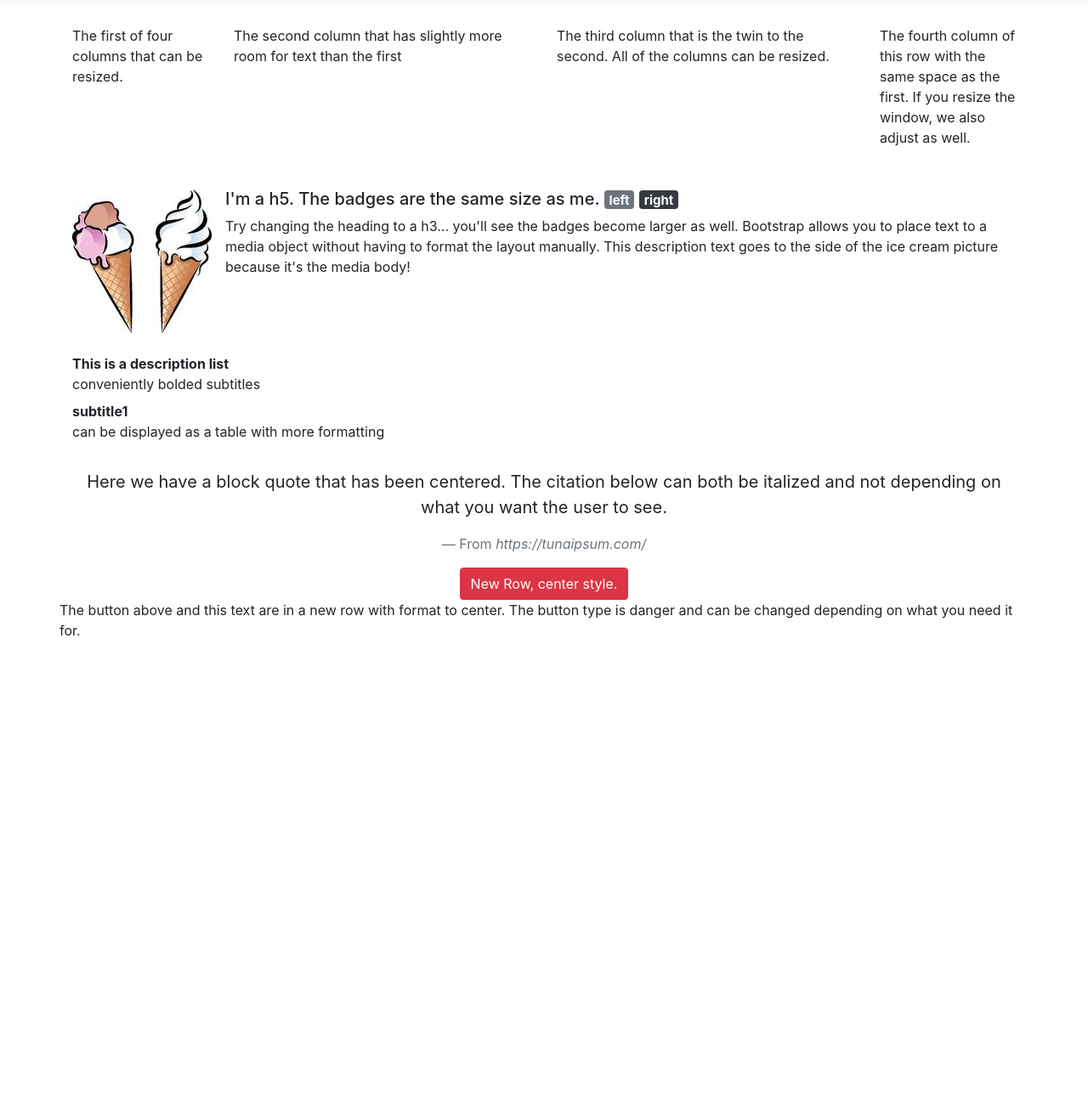
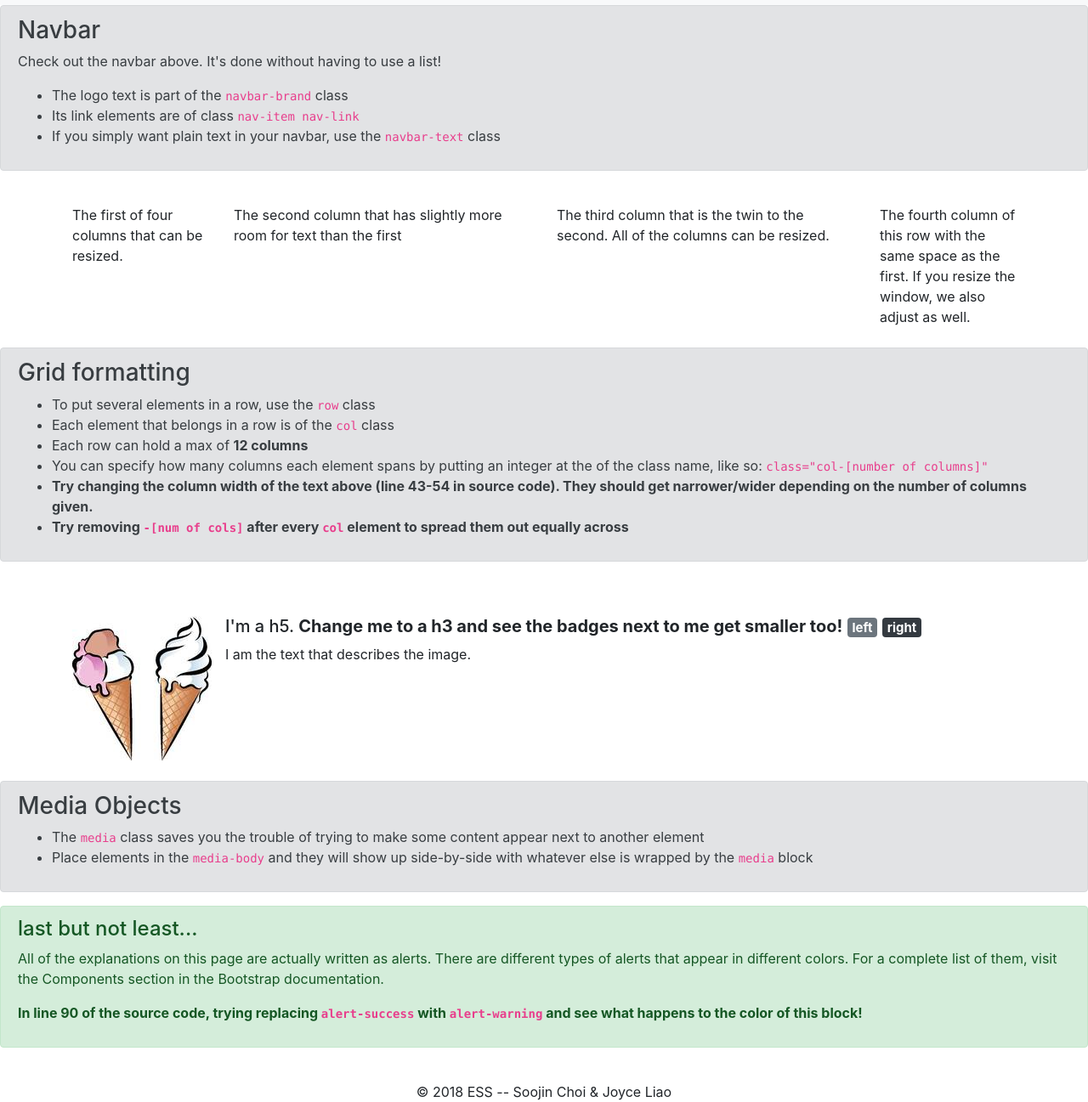
Before and after one commit to Soojin-C/Software-Development-Work, a plain HTML site: page 21_bt_ESS_choiS-liaoJ/index.html in a window 1280 px wide. Shown: the part 52-1349 px from the top of the page at 85% size. Before the commit the page ends 822 px from the top, so only its background shows below. Drawn offline with nearby package versions, Linux system fonts and the light colour scheme.

Commit message:
k21 v0/v1

```diff
--- a/21_bt_ESS_choiS-liaoJ/index.html
+++ b/21_bt_ESS_choiS-liaoJ/index.html
@@ -27,6 +27,14 @@ K21 -- Who Does Frame Work For?
       <span class="navbar-text">plain text works too!</span>
     </div>
     </nav>
+    <div class="alert alert-secondary" role="alert">
+      <h3>Navbar</h3>
+      <p>Check out the navbar above. It's done without having to use a list!</p>
+      <ul>
+        <li>The logo text is part of the <code> navbar-brand</code> class</li>
+        <li>Its link elements are of class <code>nav-item nav-link</code></li>
+        <li>If you simply want plain text in your navbar, use the <code>navbar-text</code> class</li></ul>
+    </div>
   <!-- container class helps to center all contents -->
   <div class="container">
     <br>
@@ -45,36 +53,46 @@ K21 -- Who Does Frame Work For?
         The fourth column of this row with the same space as the first. If you resize the window, we also adjust as well.
       </div>
     </div>
+  </div>
+  <br>
+    <div class="alert alert-secondary" role="alert">
+      <h3> Grid formatting</h3>
+      <ul>
+        <li>To put several elements in a row, use the <code>row</code> class</li>
+        <li>Each element that belongs in a row is of the <code>col</code> class</li>
+        <li>Each row can hold a max of <b>12 columns</b></li>
+        <li>You can specify how many columns each element spans by putting an integer at the of the class name, like so: <code>class="col-[number of columns]"</code></li>
+        <li><b>Try changing the column width of the text above (line 43-54 in source code). They should get narrower/wider depending on the number of columns given.</b></li>
+        <li><b>Try removing <code>-[num of cols]</code> after every <code>col</code> element to spread them out equally across</b></li>
+      </ul>
+    </div>
     <br>
     <br>
+  <div class="container">
     <div class="media">
     <img class="mr-3" src="cream.jpg" alt="media object example">
     <div class="media-body">
-      <h5 class="mt-0">I'm a h5. The badges are the same size as me.
+      <h5 class="mt-0">I'm a h5. <b>Change me to a h3 and see the badges next to me get smaller too!</b>
       <span class="badge badge-secondary">left</span>
-      <span class="nav-item badge badge-dark">right</span></h5>
-      Try changing the heading to a h3... you'll see the badges become larger as well.
-      Bootstrap allows you to place text to a media object without having to format the layout manually. This description text goes to the side of the ice cream picture because it's the media body!
+      <span class="badge badge-dark">right</span></h5>
+      I am the text that describes the image.
+    </div>
     </div>
   </div>
   <br>
-  <dt>This is a description list</dt>
-  <dd>
-  conveniently bolded subtitles
-  </dd>
-  <dt>subtitle1</dt>
-  <dd>
-  can be displayed as a table with more formatting
-  </dd>
+  <div class="alert alert-secondary" role="alert">
+    <h3>Media Objects</h3>
+    <ul>
+      <li>The <code>media</code> class saves you the trouble of trying to make some content appear next to another element</li>
+      <li>Place elements in the <code>media-body</code> and they will show up side-by-side with whatever else is wrapped by the <code>media</code> block</li>
+    </ul>
+  </div>
+  <div class="alert alert-success" role="alert">
+    <h4>last but not least...</h4>
+    <p>All of the explanations on this page are actually written as alerts. There are different types of alerts that appear in different colors. For a complete list of them, visit the Components section in the Bootstrap documentation.</p>
+    <p><b>In line 90 of the source code, trying replacing <code>alert-success</code> with <code>alert-warning</code> and see what happens to the color of this block!</b></p>
+  </div>
   <br>
-  <blockquote class="blockquote text-center">
-  <p>Here we have a block quote that has been centered. The citation below can both be italized and not depending on what you want the user to see.</p>
-  <footer class="blockquote-footer">From <cite>https://tunaipsum.com/</cite></footer>
-  </blockquote>
-  <div class = "row justify-content-center">
-    <button type="button" class = "btn btn-danger"> New Row, center style. </button>
-    <p>The button above and this text are in a new row with format to center. The button type is danger and can be changed depending on what you need it for.</p>
-   </div>
-  </div>
+  <footer class="text-center"> &copy; 2018 ESS -- Soojin Choi & Joyce Liao</footer>
   </body>
 </html>
```
Also changed, not shown: 21_bt_ESS_choiS-liaoJ/v0/index.html (added, +80 -0 lines).
